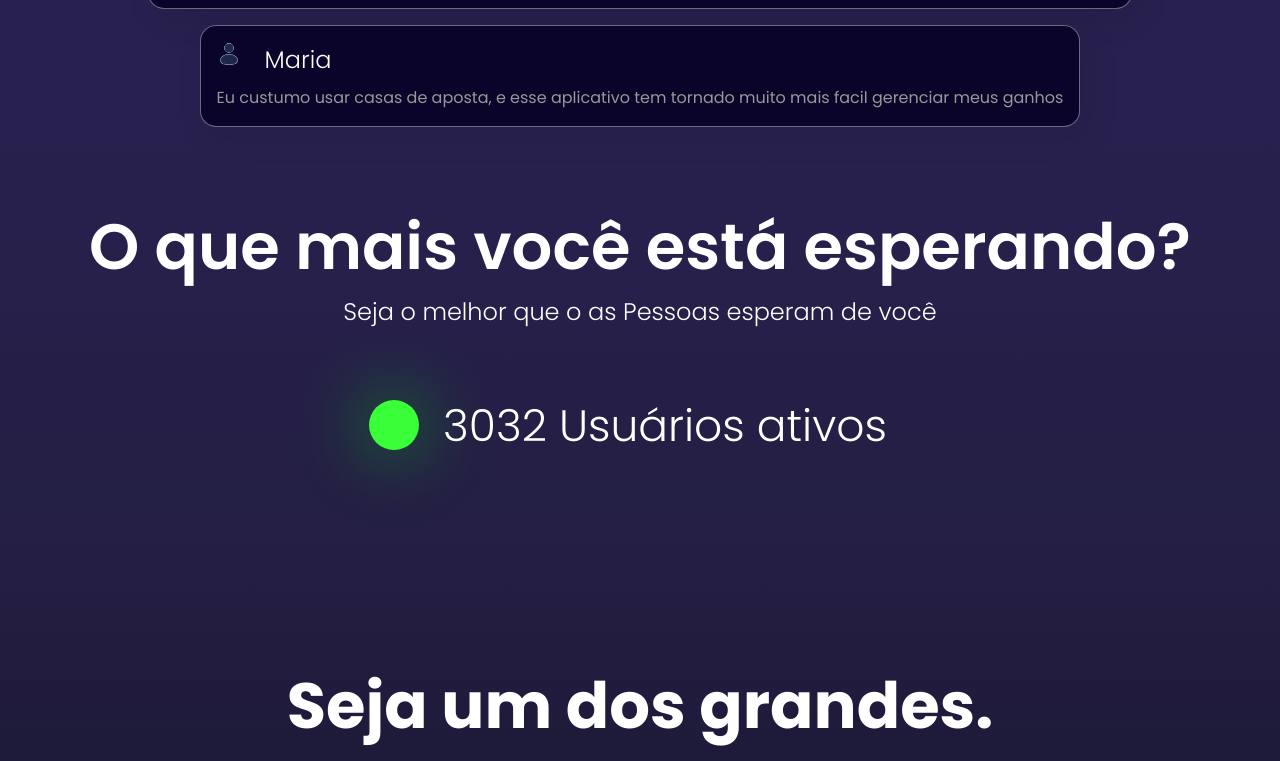
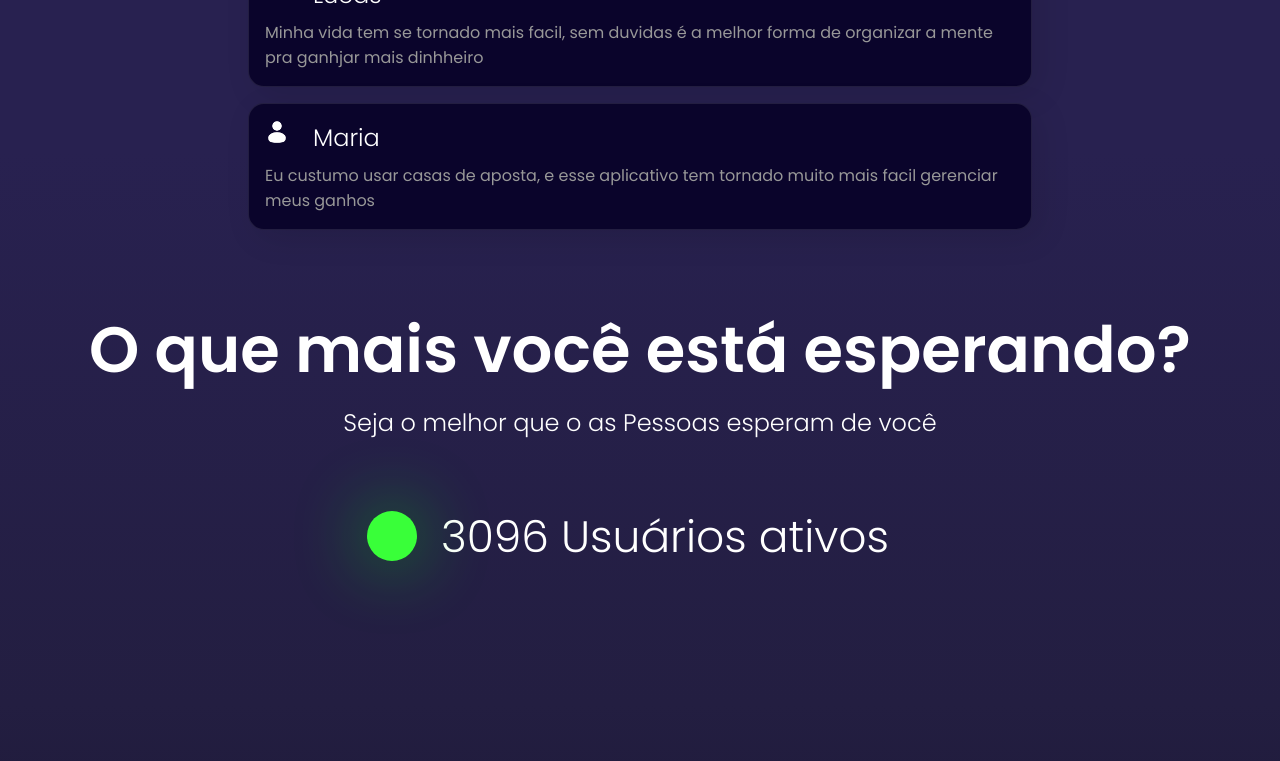
Before and after one commit to luizgustavostp/hermes-react-page, a React (Vite) app: page / in a window 1280 px wide. Shown: the part 1240-2001 px from the top of the page. Built offline with nearby package versions, Linux system fonts and the light colour scheme.

Commit message:
update final?

```diff
--- a/src/components/Avaliation.tsx
+++ b/src/components/Avaliation.tsx
@@ -8,7 +8,7 @@ interface AvProps {
 export default function Avaliation(props: AvProps) {
     return <div className='Avaliation'>
         <span>
-            <svg viewBox="0 0 24 24" fill="none" xmlns="http://www.w3.org/2000/svg" stroke="#1c274c"><g id="SVGRepo_bgCarrier" stroke-width="0"></g><g id="SVGRepo_tracerCarrier" stroke-linecap="round" stroke-linejoin="round" stroke="#fcfcfc" stroke-width="1.488"> <circle cx="12" cy="6" r="4" fill="#1C274C"></circle> <path d="M20 17.5C20 19.9853 20 22 12 22C4 22 4 19.9853 4 17.5C4 15.0147 7.58172 13 12 13C16.4183 13 20 15.0147 20 17.5Z" fill="#1C274C"></path> </g><g id="SVGRepo_iconCarrier"> <circle cx="12" cy="6" r="4" fill="#1C274C"></circle> <path d="M20 17.5C20 19.9853 20 22 12 22C4 22 4 19.9853 4 17.5C4 15.0147 7.58172 13 12 13C16.4183 13 20 15.0147 20 17.5Z" fill="#1C274C"></path> </g></svg>
+            <svg viewBox="0 0 24 24" fill="none" xmlns="http://www.w3.org/2000/svg" stroke="#ffffff"><g id="SVGRepo_bgCarrier" stroke-width="0"></g><g id="SVGRepo_tracerCarrier" stroke-linecap="round" stroke-linejoin="round" stroke="#fcfcfc" stroke-width="1.488"> <circle cx="12" cy="6" r="4" fill="#ffffff"></circle> <path d="M20 17.5C20 19.9853 20 22 12 22C4 22 4 19.9853 4 17.5C4 15.0147 7.58172 13 12 13C16.4183 13 20 15.0147 20 17.5Z" fill="#ffffff"></path> </g><g id="SVGRepo_iconCarrier"> <circle cx="12" cy="6" r="4" fill="#ffffff"></circle> <path d="M20 17.5C20 19.9853 20 22 12 22C4 22 4 19.9853 4 17.5C4 15.0147 7.58172 13 12 13C16.4183 13 20 15.0147 20 17.5Z" fill="#ffffff"></path> </g></svg>
             <h1>{props.name}</h1>
         </span>
         <p>{props.text}</p>
--- a/src/components/css/avaliation.css
+++ b/src/components/css/avaliation.css
@@ -5,9 +5,10 @@
     padding:16px;
     transform: translate(0);
     margin: 8px;
-    border: 0.1px solid rgba(255, 255, 255, 0.4);
+    border: 0.1px solid rgba(255, 255, 255, 0.1);
     width: 365;
     min-height: 100px;
+    max-width: 800px;
     transition: 200ms;
     cursor: pointer;
     box-shadow: 8px 8px 32px rgba(0, 0, 0, 0.1);
--- a/src/components/css/byfooter.css
+++ b/src/components/css/byfooter.css
@@ -33,6 +33,7 @@
     display: flex;
     margin: auto;
     min-width: 300px;
+    max-width: 800px;
     width: fit-content;
     flex-wrap: wrap;
     justify-content: center;
@@ -40,5 +41,6 @@
     padding: 0;
 }
 #what-more {
+    margin: 8px;
     margin-top: 64px;
 }
--- a/src/components/css/main.css
+++ b/src/components/css/main.css
@@ -14,8 +14,9 @@
     font-weight: 700;
 }
 .h2-bold {
-    font-size: 32px;
-    font-weight: 400;
+    font-weight: 300;
+    font-size: 24px;
+
     color: white;
     text-align: center;
 
@@ -32,6 +33,7 @@
     font-size: 18px !important;
     margin: 16px 0;
     font-weight: 300;
+    margin-bottom: 44px;
 }
 .family {
 background: RGB(2, 3, 16);
--- a/src/index.css
+++ b/src/index.css
@@ -50,6 +50,7 @@
     transform: translateY(124px) !important;
   }
   .flex-aside {
+    margin-top: 0 !important;
     flex-wrap: wrap;
     width: fit-content;
     justify-content: center;
@@ -69,8 +70,10 @@
     font-size: 44px !important;
   }
   .h2-bold {
-    font-size: 18px !important;
+    font-weight: 300;
+    font-size: 24px;
     margin: 44px;
+    margin-top: 0;
   }
 }
 @media (max-width:632px) {
```
